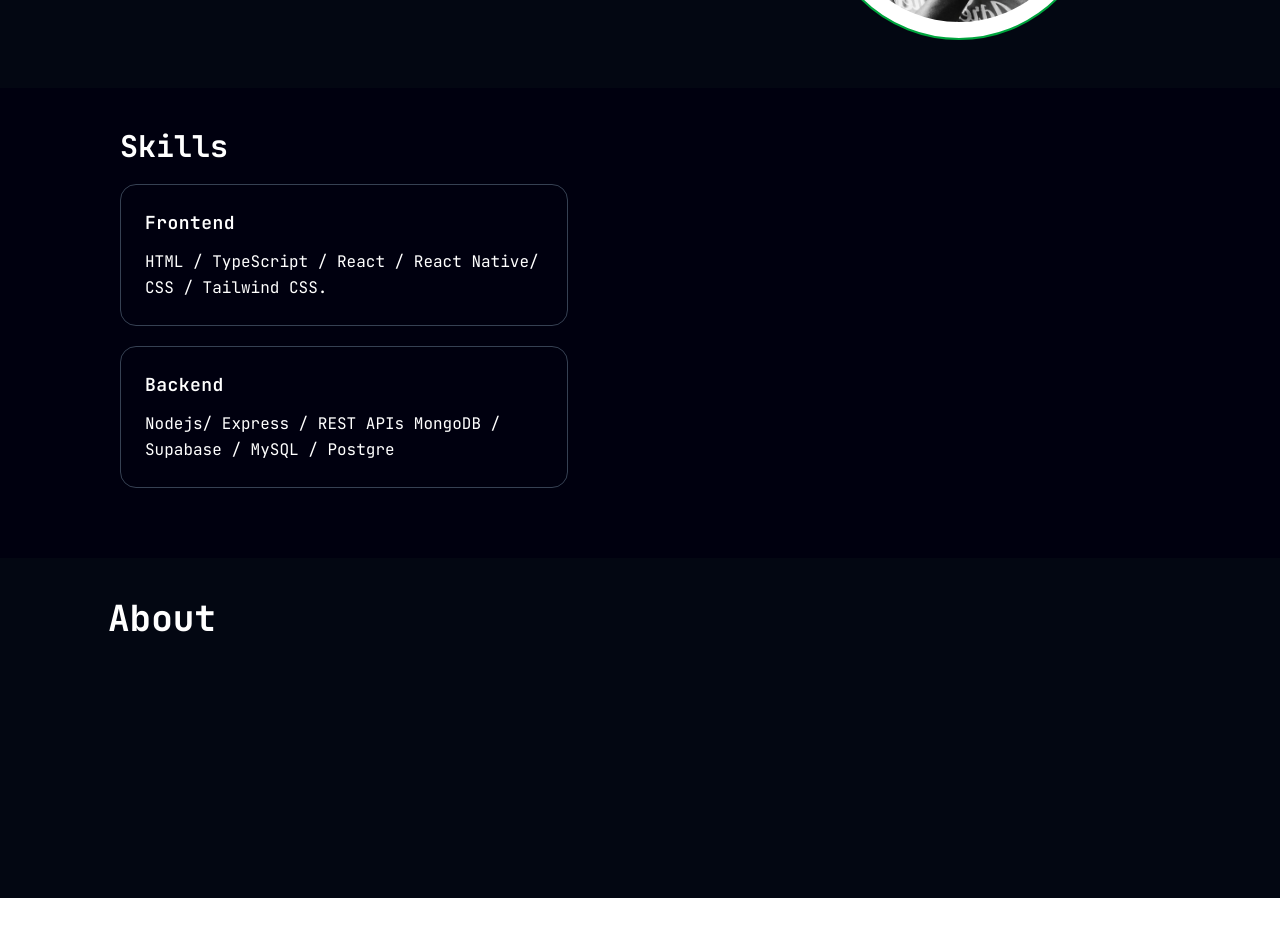
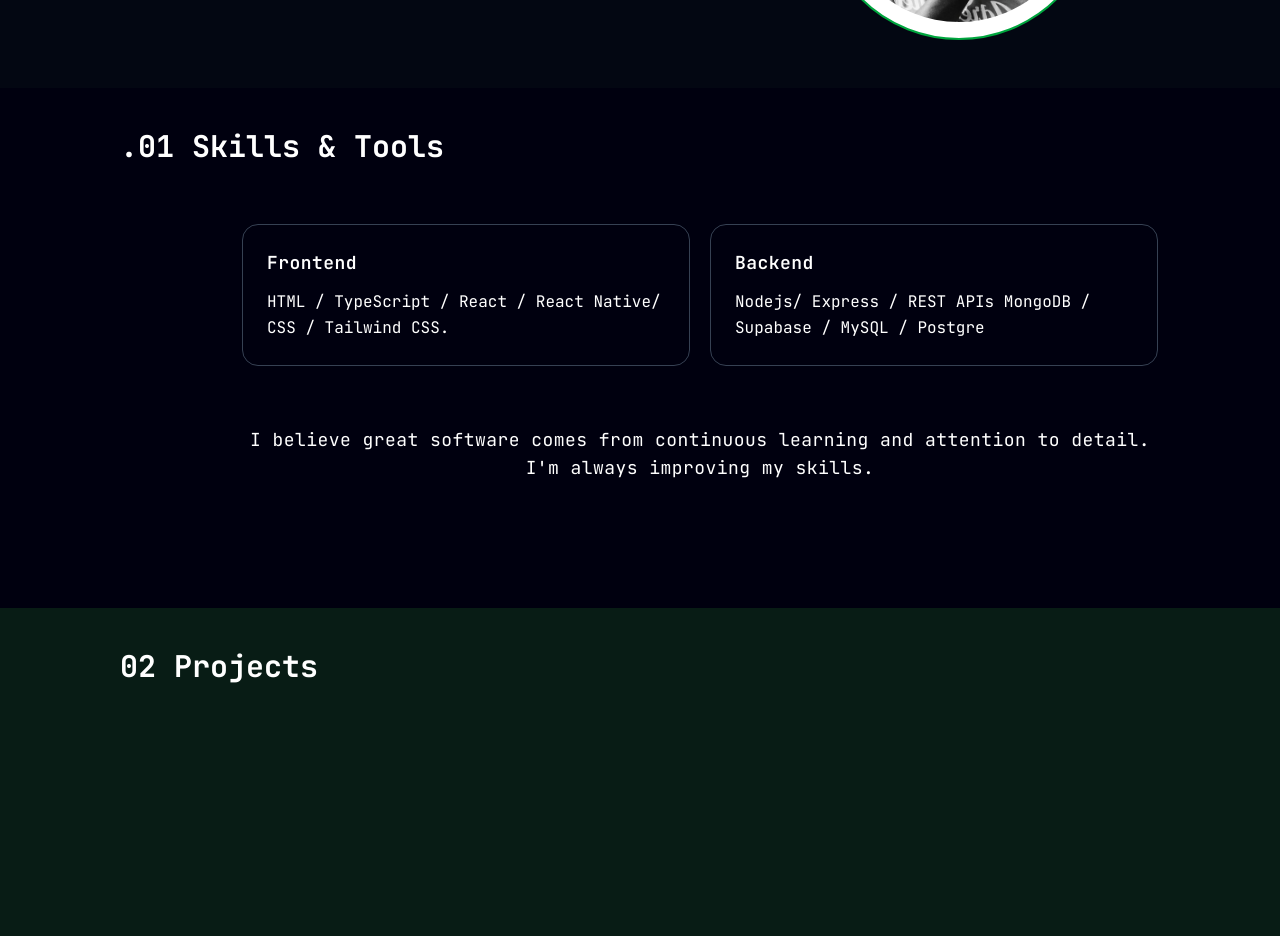
Before and after one commit to oluochvn/p20, a React (Vite) app: page / in a window 1280 px wide. Shown: the part 440-1376 px from the top of the page. Built offline with nearby package versions, Linux system fonts and the light colour scheme; a web font is replaced by a local one.

Commit message:
new week

```diff
--- a/src/App.tsx
+++ b/src/App.tsx
@@ -24,10 +24,10 @@ function App(){
       </div>
       <div className=" lg:flex hidden space-x-5 ">
         <ul className="lg:flex hidden space-x-5">
-          <li><a href="#home" className="hover:text-green-600">Home</a></li>
-          <li><a href="#About" className="hover:text-green-600">About</a></li>
-          <li><a href="#Projects" className="hover:text-green-600">Projects</a></li>
-          <li><a href="#Contact" className="hover:text-green-600">Contact</a></li>
+          <li><a href="#home" className="hover:text-green-600 hover transition-transform duration-600">Home</a></li>
+          <li><a href="#About" className="hover:text-green-600 hover:transition-transform duration-600">About</a></li>
+          <li><a href="#Projects" className="hover:text-green-600 hover:transition-transform duration-600">Projects</a></li>
+          <li><a href="#Contact" className="hover:text-green-600 hover:transition-transform duration-600">Contact</a></li>
         </ul>
       </div>
       <div className="flex items-center">
@@ -75,10 +75,11 @@ function App(){
   </div>
 </div>
 
-      <div  className={`${darkMode ? 'bg-[#00000F] text-white' : ' bg-[#EAEFEF]'} h-[470px] pt-10 pl-30  transition-colors duration-3500 `}>
+      <div  className={`${darkMode ? 'bg-[#00000F] text-white' : ' bg-[#EAEFEF]'} h-[520px] pt-10 pl-30  transition-colors duration-3500 `}>
+        <h1 className="text-3xl font-bold "><span>.01</span> Skills & Tools</h1>
 
-        <h1 className="text-3xl font-bold ">Skills</h1>
-      <div>
+        <div className="flex flex-col lg:flex-row justify-center items-center mt-10 gap-5">
+
         <div className={`${darkMode ? 'hover:bg-[#F0F0F0] hover:text-gray-800' : 'hover:bg-[#1A1A2E] hover:text-white'} mt-5 w-full max-w-md rounded-2xl border border-gray-700 p-6`}>
           <h2 className="mb-3 text-lg font-semibold tracking-wide">
             Frontend
@@ -96,15 +97,17 @@ function App(){
             MongoDB / Supabase / MySQL / Postgre
           </p>
         </div>
-      </div>
+        </div>
+              <p className="text-center text-lg p-15  tracking-wide ">
+                I believe great software comes from continuous learning and attention to detail. <br />
+                I'm always improving my skills.
+              </p>
     </div>
 
-      <div className="block m-10 h-[300px]">
-      <div className="ml-17 mr-15">
-        <h1 className="text-4xl font-bold">About</h1>
-      </div>
-      <div></div>
+    <div className={`${darkMode ? 'bg-[#081c15] text-white' : ' bg-[#EAEFEF]'} h-[40px] transition-colors duration-3500 pl-30 pt-10 h-[520px]`}>
+      <h1 className="text-3xl font-bold "><span>02</span> Projects</h1>
     </div>
+
   </div>
   )
 }
--- /dev/null
+++ b/src/component/shapeGrid.css
@@ -0,0 +1,6 @@
+.shapegrid-canvas {
+  width: 100%;
+  height: 100%;
+  border: none;
+  display: block;
+}
--- /dev/null
+++ b/src/component/shapeGrid.tsx
@@ -0,0 +1,58 @@
+import { useRef, useEffect } from 'react';
+import './ShapeGrid.css';
+
+type Props = {
+  direction?: 'left' | 'right' | 'up' | 'down';
+  speed?: number;
+  borderColor?: string;
+  squareSize?: number;
+  hoverFillColor?: string;
+  shape?: 'square' | 'circle';
+  hoverTrailAmount?: number;
+  className?: string;
+};
+
+const ShapeGrid = ({
+  direction = 'right',
+  speed = 1,
+  borderColor = '#999',
+  squareSize = 40,
+  hoverFillColor = '#222',
+  shape = 'square',
+  hoverTrailAmount = 0,
+  className = ''
+}: Props) => {
+  // Minimal implementation to use props and avoid unused destructured elements
+  const containerRef = useRef<HTMLDivElement | null>(null);
+
+  useEffect(() => {
+    // placeholder effect that uses speed/direction/hoverTrailAmount
+    const el = containerRef.current;
+    if (!el) return;
+    el.style.setProperty('--sg-speed', String(speed));
+    el.style.setProperty('--sg-direction', direction);
+    el.style.setProperty('--sg-trail', String(hoverTrailAmount));
+  }, [speed, direction, hoverTrailAmount]);
+
+  const shapeStyle: React.CSSProperties = {
+    width: squareSize,
+    height: squareSize,
+    border: `2px solid ${borderColor}`,
+    background: 'transparent',
+    borderRadius: shape === 'circle' ? '50%' : 0,
+  };
+
+  return (
+    <div ref={containerRef} className={`shape-grid ${className}`}>
+      <div
+        className="shape-grid__item"
+        style={shapeStyle}
+        onMouseEnter={e => (e.currentTarget.style.background = hoverFillColor)}
+        onMouseLeave={e => (e.currentTarget.style.background = 'transparent')}
+        aria-hidden
+      />
+    </div>
+  );
+};
+
+export default ShapeGrid;
```
